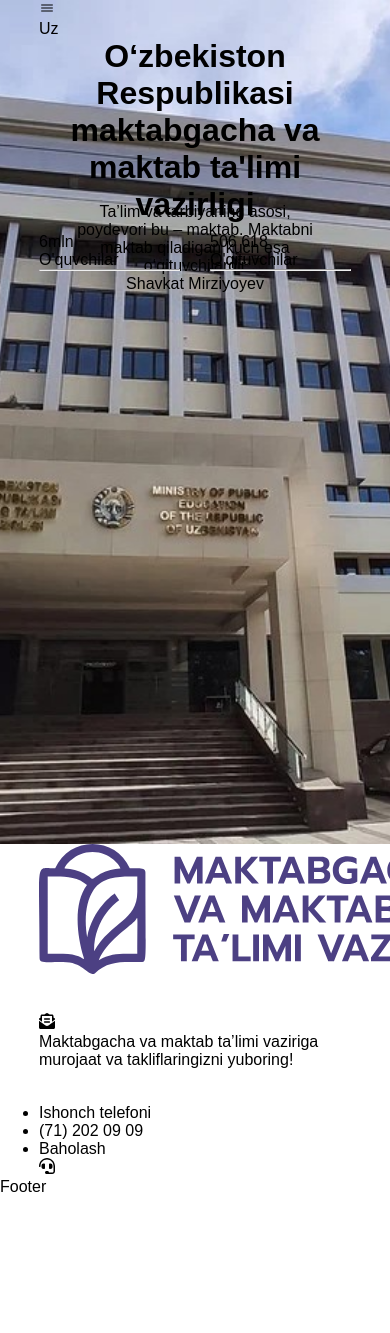
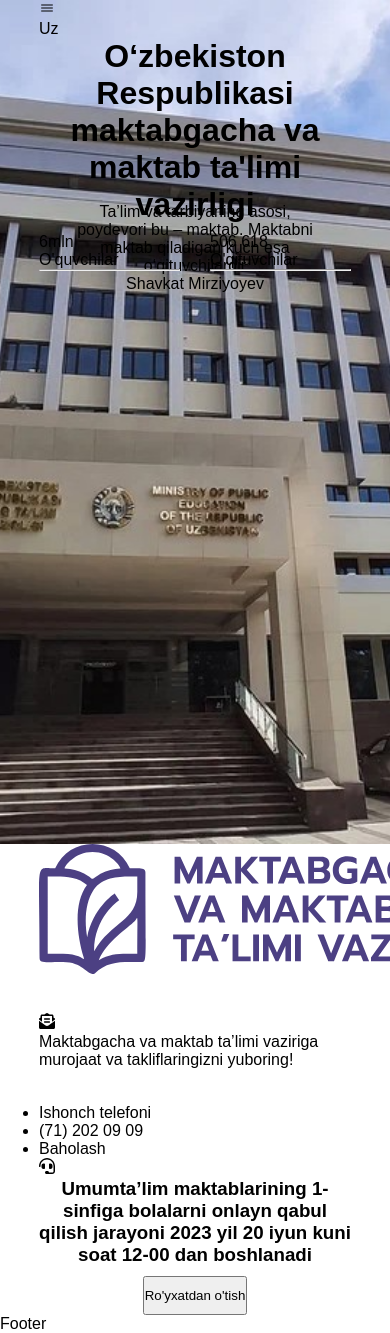
Before and after one commit to Behruz01/uzedu_front, a React (Create React App) app: page / in a window 390 px wide. Shown: the top 1333 px of the page. Before the commit the page ends 1196 px from the top, so only its background shows below. Built offline with nearby package versions, Linux system fonts and the light colour scheme.

Commit message:
addAdvertisingMainSection

```diff
--- a/src/Components/Main/Main.jsx
+++ b/src/Components/Main/Main.jsx
@@ -1,9 +1,15 @@
 import React from "react";
 import MainNav from "./MainContent/MainNav";
 import "./main.css";
+import MainAdvertising from "./MainContent/MainAdvertising";
 
 const Main = () => {
-    return <MainNav />;
+    return (
+        <div className="containr">
+            <MainNav />
+            <MainAdvertising />
+        </div>
+    );
 };
 
 export default Main;
--- a/src/Components/Main/MainContent/MainAdvertising.jsx
+++ b/src/Components/Main/MainContent/MainAdvertising.jsx
@@ -0,0 +1,19 @@
+import React from "react";
+import miniBannerHeader from "../../../Assets/miniBannerMain.png";
+
+const MainAdvertising = () => {
+    return (
+        <div className="bg-[#4c4083e8] gap-10 main_advertising flex mt-16 p-5 rounded-lg justify-between items-center">
+            <img className="w-96 miniBannerHeader" src={miniBannerHeader} alt="" />
+            <h3 className="text-white text-xl">
+                Umumta’lim maktablarining 1-sinfiga bolalarni onlayn qabul qilish jarayoni
+                2023 yil 20 iyun kuni soat 12-00 dan boshlanadi
+            </h3>
+            <button className="main_advertising_button bg-[#f0f220] px-7 py-1 hover:bg-[#4c4083] hover:text-[#f0f220] transition delay-75 text-[#4c4083] font-bold rounded-lg">
+                Ro'yxatdan o'tish
+            </button>
+        </div>
+    );
+};
+
+export default MainAdvertising;
--- a/src/Components/Main/MainContent/MainNav.jsx
+++ b/src/Components/Main/MainContent/MainNav.jsx
@@ -4,11 +4,11 @@
 
 const MainNav = () => {
     return (
-        <div className="flex justify-between containr mt-16 gap-10 mainNav_section">
+        <div className="flex justify-between mt-16 gap-10 mainNav_section">
             <img className="w-56 mainNav_logo" src={Logo} alt="MainLogo" />
-            <div className="flex w-1/2 gap-5 mainNav_text cursor-pointer items-center bg-[#f0f220] rounded-lg px-10 group hover:bg-[#4c4083] ">
-                <FaEnvelopeOpenText className="w-14 h-14 text-[#4c4083]  group-hover:text-white" />
-                <p className="text-[#4c4083] text-xl font-bold group-hover:text-white ">
+            <div className="flex w-1/2 gap-5 mainNav_text cursor-pointer items-center bg-[#f0f220] transition delay-75 rounded-lg px-10 group hover:bg-[#4c4083] ">
+                <FaEnvelopeOpenText className="w-14 h-14 transition delay-75 text-[#4c4083]  group-hover:text-white" />
+                <p className="text-[#4c4083] text-xl font-bold transition delay-75 group-hover:text-white ">
                     Maktabgacha va maktab ta’limi vaziriga murojaat va takliflaringizni
                     yuboring!
                 </p>
--- a/src/Components/Main/main.css
+++ b/src/Components/Main/main.css
@@ -18,4 +18,19 @@
         margin: auto;
         justify-content: center;
     }
+    .miniBannerHeader {
+        display: none;
+    }
 }
+
+@media only screen and (max-width: 550px) {
+    .main_advertising {
+        display: block;
+        text-align: center;
+    }
+    .main_advertising_button {
+        margin-top: 10px;
+        padding-top: 10px;
+        padding-bottom: 10px;
+    }
+}
```
Also changed, not shown: src/Assets/miniBannerMain.png (added).
